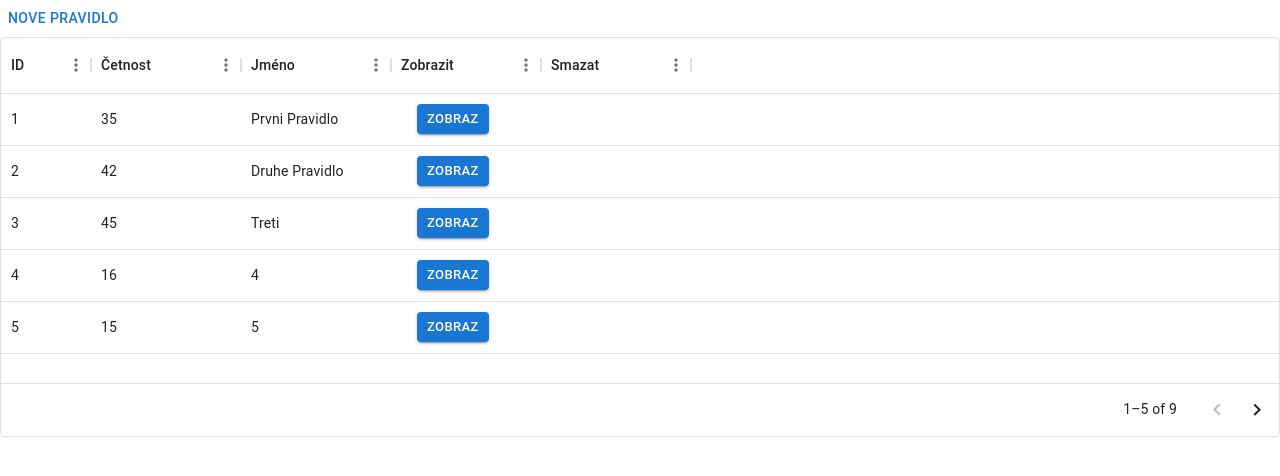
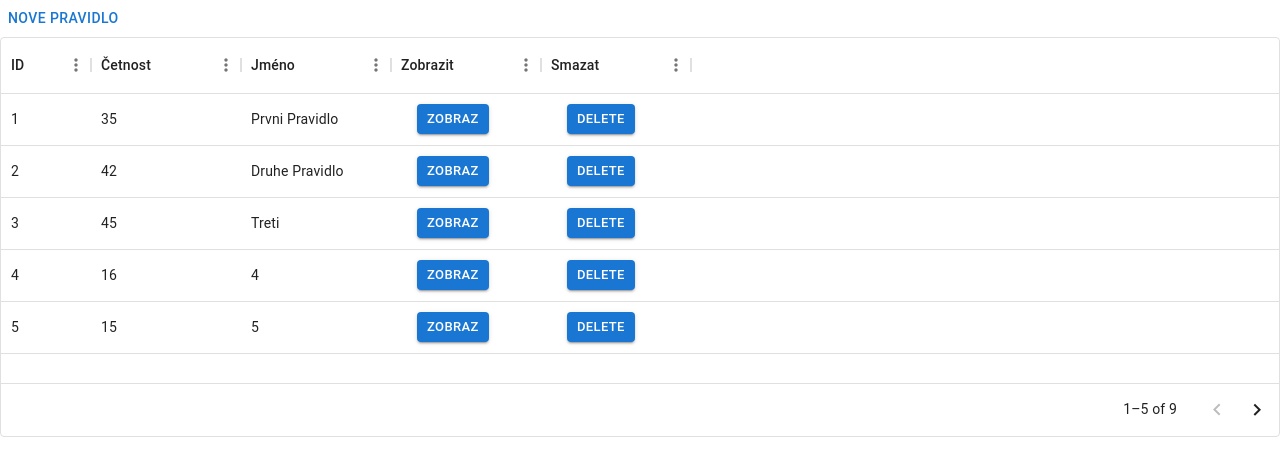
Before and after one commit to davidzemancz/hackathon_abra_2023, a React (Create React App) app in the folder frontend/: page /pravidla in a window 1280 px wide. Shown: the top 476 px of the page. Built offline with nearby package versions, Linux system fonts and the light colour scheme.

Commit message:
rem rows

```diff
--- a/frontend/src/SeznamPravidel.js
+++ b/frontend/src/SeznamPravidel.js
@@ -8,26 +8,41 @@ import { useNavigate } from "react-router-dom";
 import { useState } from "react";
 
 
+function SeznamPravidel(props)
+    {
+        const [rows, setRows] = useState([
+          { id: 1, Jméno: 'Prvni Pravidlo', View: 'Jon', Četnost: 35, Sklady:  {
+              A:{hotovost:15, procenta:0, zbytek:false},
+              B:{hotovost:15, procenta:0, zbytek:false},
+              C:{hotovost:15, procenta:0, zbytek:false},
+          }},
+          { id: 2, Jméno: 'Druhe Pravidlo', View: 'Cersei', Četnost: 42 },
+          { id: 3, Jméno: 'Treti', View: 'Jaime', Četnost: 45 },
+          { id: 4, Jméno: '4', View: 'Arya', Četnost: 16 },
+          { id: 5, Jméno: '5', View: 'Daenerys', Četnost: 15 },
+          { id: 6, Jméno: '6', View: null, Četnost: 150 },
+          { id: 7, Jméno: '7', View: 'Ferrara', Četnost: 44 },
+          { id: 8, Jméno: '8', View: 'Rossini', Četnost: 36 },
+          { id: 9, Jméno: '9', View: 'Harvey', Četnost: 65 },
+        ]);
+
 
         const renderDeleteButton = (params) => {
           console.log(params)
           return (
               <strong>
-            <NavLink to="pravidlo/0">
                   <Button
                           variant="contained"
                           color="primary"
                           size="small"
                           style={{ marginLeft: 16 }}
-                    onClick={smazPolozku(params.id)}
+                          onClick={() => smazPolozku(params.id)}
                       >
                           Delete
                       </Button>
-                </NavLink>
               </strong>
           )
         }
-
 
         const renderViewButton = (params) => {
           return (
@@ -45,9 +60,6 @@ const renderViewButton = (params) => {
               </strong>
           )
         }
-
-
-
 
         const columns = [
           { field: 'id', headerName: 'ID', width: 90 },
@@ -75,39 +87,15 @@ const columns = [
             headerName: 'Smazat',
             description: 'Smazat sadu',
             width: 150,
-      renderCell: () => <renderDeleteButton/>,
+            renderCell: renderDeleteButton,
             disableClickEventBubbling: true,
           },
         ];
 
-const rows = [
-    { id: 1, Jméno: 'Prvni Pravidlo', View: 'Jon', Četnost: 35, Sklady:  {
-        A:{hotovost:15, procenta:0, zbytek:false},
-        B:{hotovost:15, procenta:0, zbytek:false},
-        C:{hotovost:15, procenta:0, zbytek:false},
-    }},
-    { id: 2, Jméno: 'Druhe Pravidlo', View: 'Cersei', Četnost: 42 },
-    { id: 3, Jméno: 'Treti', View: 'Jaime', Četnost: 45 },
-    { id: 4, Jméno: '4', View: 'Arya', Četnost: 16 },
-    { id: 5, Jméno: '5', View: 'Daenerys', Četnost: 15 },
-    { id: 6, Jméno: '6', View: null, Četnost: 150 },
-    { id: 7, Jméno: '7', View: 'Ferrara', Četnost: 44 },
-    { id: 8, Jméno: '8', View: 'Rossini', Četnost: 36 },
-    { id: 9, Jméno: '9', View: 'Harvey', Četnost: 65 },
-  ];
-
-
-
-
-function SeznamPravidel(props)
-    {
-        const [rowsModified, setRows] = useState(rows
-        );
-
-        function smazPolozku(props) {
-            setRows(rows => rows.filter(i => i.id != props.id))
+        function smazPolozku(id) {
+            //setRows(rows => rows.filter(i => i.id != props.id))
+            alert("Mazu " + id)
         }
-
 
         let navigate = useNavigate();
         const routeChangeToPravidlo = () =>{
@@ -118,7 +106,7 @@ function SeznamPravidel(props)
         return (
             <Box sx={{ height: 400, width: '100%' }}>
             <Button
-           onClick={routeChangeToPravidlo}>
+           onClick={() => routeChangeToPravidlo}>
             Nove pravidlo
             </Button>
 
```
Lines whose indentation alone changed are shown as unchanged.
